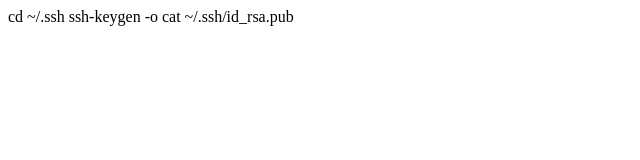
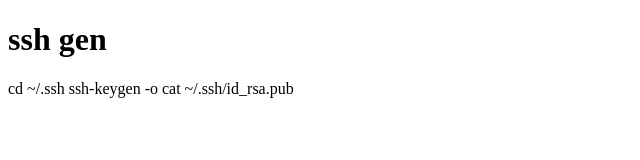
Before and after one commit to VanillaWulf/test-ssh, a plain HTML site: page index.html in a window 1280 px wide. Shown: the whole page, without its empty margins (0-640 px from the left). Drawn offline with Linux system fonts and the light colour scheme.

Commit message:
add ssh title

```diff
--- a/index.html
+++ b/index.html
@@ -7,6 +7,7 @@
     <title>Document</title>
 </head>
 <body>
+    <h1>ssh gen</h1>
     cd ~/.ssh
     ssh-keygen -o
     cat ~/.ssh/id_rsa.pub
```
